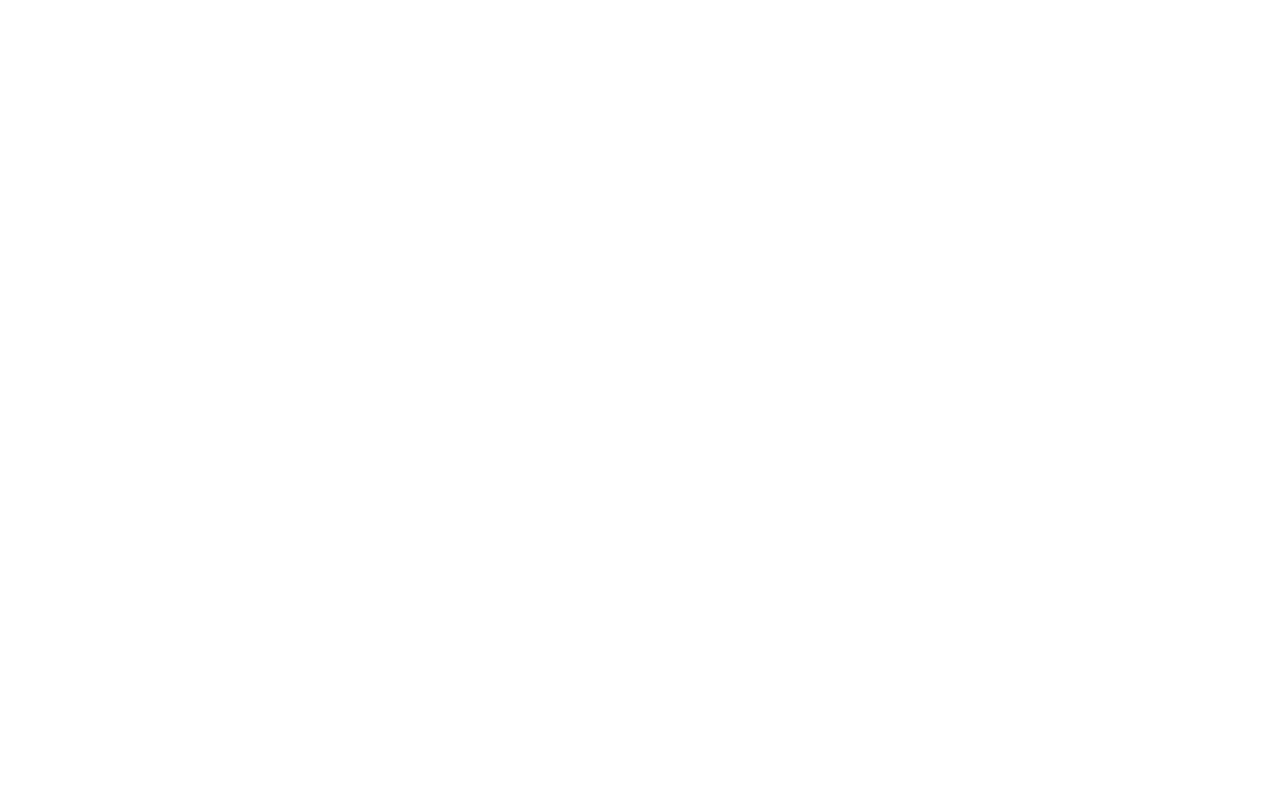
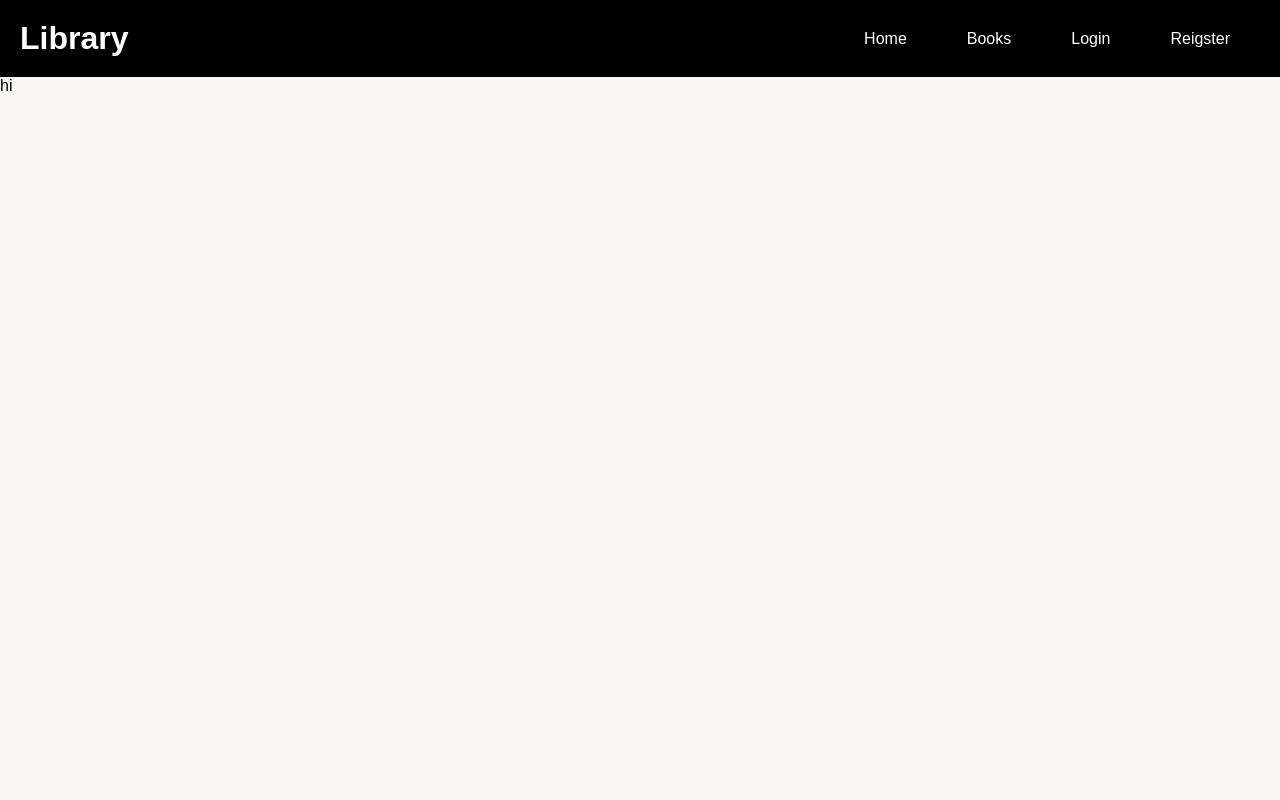
Before and after one commit to arnavgupta9000/Library-Flask, a Flask app: page /login in a window 1280 px wide. Before the commit the page is empty. Run offline with Flask 3, Linux system fonts and the light colour scheme.

Commit message:
added the nav bar and added a login page with css (still need to add the forum and the post requests)

```diff
--- a/routes.py
+++ b/routes.py
@@ -5,7 +5,7 @@
 
 @routes.route('/')
 def home():
-    return render_template('base.html')
+    return render_template('home.html') # can also pass show_nav_bar = True, as an arg and it will work
 
 @routes.route('/books')
 def books():
--- /dev/null
+++ b/static/base_style.css
@@ -0,0 +1,47 @@
+/* base_style.css */
+
+/* Reset default margin and padding */
+* {
+    margin: 0;
+    padding: 0;
+    box-sizing: border-box; /* Ensure padding and border are included in the element's total width and height  -> simplifies calculation should basically always use */
+    /* for more clarification it makes the total height and width inlcude all padding instead of applying another layer ontop of it */
+}
+
+body {
+    font-family: Arial, sans-serif;
+    background-color: #f4f4f4;
+}
+
+/* Header styles */
+header {
+    display: flex; /* Use flexbox for layout -> all children of things in the header are now flexbox*/
+    justify-content: space-between; /* Space between items -> pushing items to the edge of the header*/
+    align-items: center; /* Center items vertically */
+    background-color: black; /* Background color */
+    color: white; /* Text color */
+    padding: 20px; /* Padding inside the header - remember this is all ways*/
+}
+
+nav ul {
+    list-style-type: none; /* No bullets */
+    padding: 0; /* Remove padding */
+    display: flex; /* Use flexbox for horizontal layout */
+    /* flex-direction: column; -> this will make them into columns but by default a flexbox is horizontal*/
+}
+
+nav ul li {
+    margin: 0 15px; /* Spacing between items */
+}
+
+nav ul li a {
+    color: white; /* Link color */
+    text-decoration: none; /* Remove underline */
+    padding: 10px 15px; /* Padding around links */
+    border-radius: 5px; /* Rounded corners */
+    transition: background-color 0.3s; /* Smooth hover effect */
+}
+
+nav ul li a:hover {
+    background-color: #003d7a; /* Darker blue on hover */
+}
--- /dev/null
+++ b/static/login_style.css
@@ -0,0 +1,3 @@
+body {
+    background-color: #f9f7f4;
+}
--- a/static/style.css
+++ /dev/null
@@ -1,3 +0,0 @@
-*{
-    background-color: black;
-}
--- a/templates/base.html
+++ b/templates/base.html
@@ -1,13 +1,35 @@
+<!-- dont explicity load this webpage -->
 <!DOCTYPE html>
 <html lang="en">
 <head>
     <meta charset="UTF-8">
     <meta name="viewport" content="width=device-width, initial-scale=1.0">
-    <link rel="stylesheet" href="{{ url_for('static', filename='style.css') }}"> <!--need to use this to load the correct css-->
-    <title>Home page</title>
+    <link rel="stylesheet" href="{{ url_for('static', filename='base_style.css') }}"> <!--need to use this to load the correct css-->
+    <!-- leave the block empty so we can directly modify it in the child template -->
+    {% block style %}{% endblock %}
+    <title>{%block title%} Home Page {%endblock%}</title>
 </head>
 <body>
-    <p> hello there</p>
+    <header>
+        <h1>Library</h1>
+        {%block nav_bar%}
+        <!--{#% if show_nav_bar %#} this is how u comment out the jinja  code...-->
+        {% if show_nav_bar %}
+        <nav>
+            <ul>
+                <!-- difference between {#{}#} and {##}, {#{}#} = directly compute it and put it into the html whereas {##} are used for control structures -->
+                 <!-- ^^ remember those hashtags are neccessary to comment out jinja code -->
+                <li><a href="{{ url_for('routes.home') }}">Home</a></li>
+                <li><a href="{{ url_for('routes.books') }}">Books</a></li>
+                <li><a href="{{ url_for('auth.login') }}">Login</a></li>
+                <li><a href="{{ url_for('auth.register')}}">Reigster</a></li>
+            </ul>
+        </nav>
+        {%endif%}
+        {%endblock%}
 
+    </header>
+    {%block content%}
+    {%endblock%}
 </body>
 </html>
--- a/templates/home.html
+++ b/templates/home.html
@@ -0,0 +1,6 @@
+<!-- used for inheritance -->
+{%extends 'base.html'%}
+
+{%block title%}Home{%endblock%}
+
+{% set show_nav_bar = True %}  <!--set to True to show the nav bar (remember cant use the <!- comment to comment out this line ->)-->
--- a/templates/login.html
+++ b/templates/login.html
@@ -0,0 +1,11 @@
+<!-- cant use a jinja like 'extends' and a html template only one or the other -->
+{%extends 'base.html'%}
+
+{%block title%}Login {%endblock%}
+
+{%set show_nav_bar = True%}
+
+{%block style%} <link rel="stylesheet" href="{{url_for('static', filename='login_style.css')}}"> {%endblock%}
+
+<!-- lets say we dont want anything in this. we can just have it empty. but we have to load them, if we dont load them (like with the nav bar) itll just load anyways since this inherits from the base template-->
+{%block content%} <p>hi</p {%endblock%}
```
